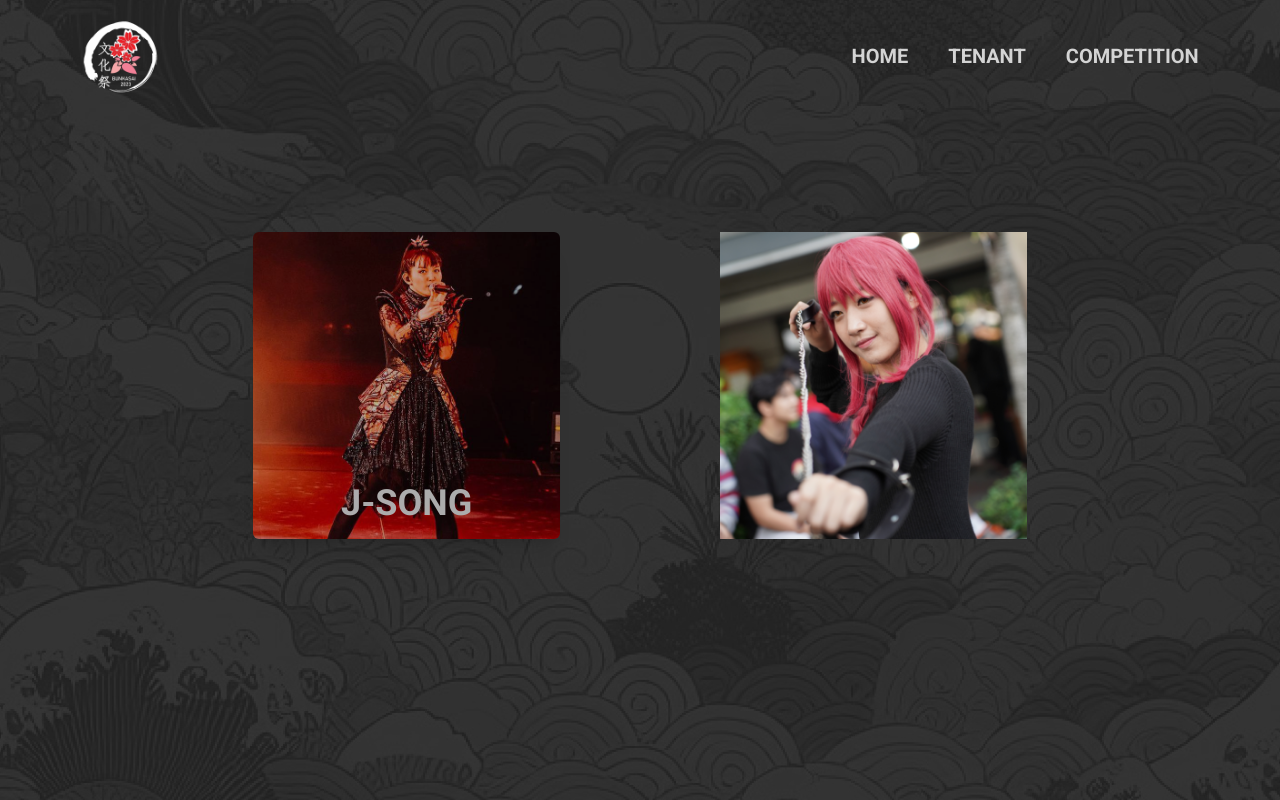
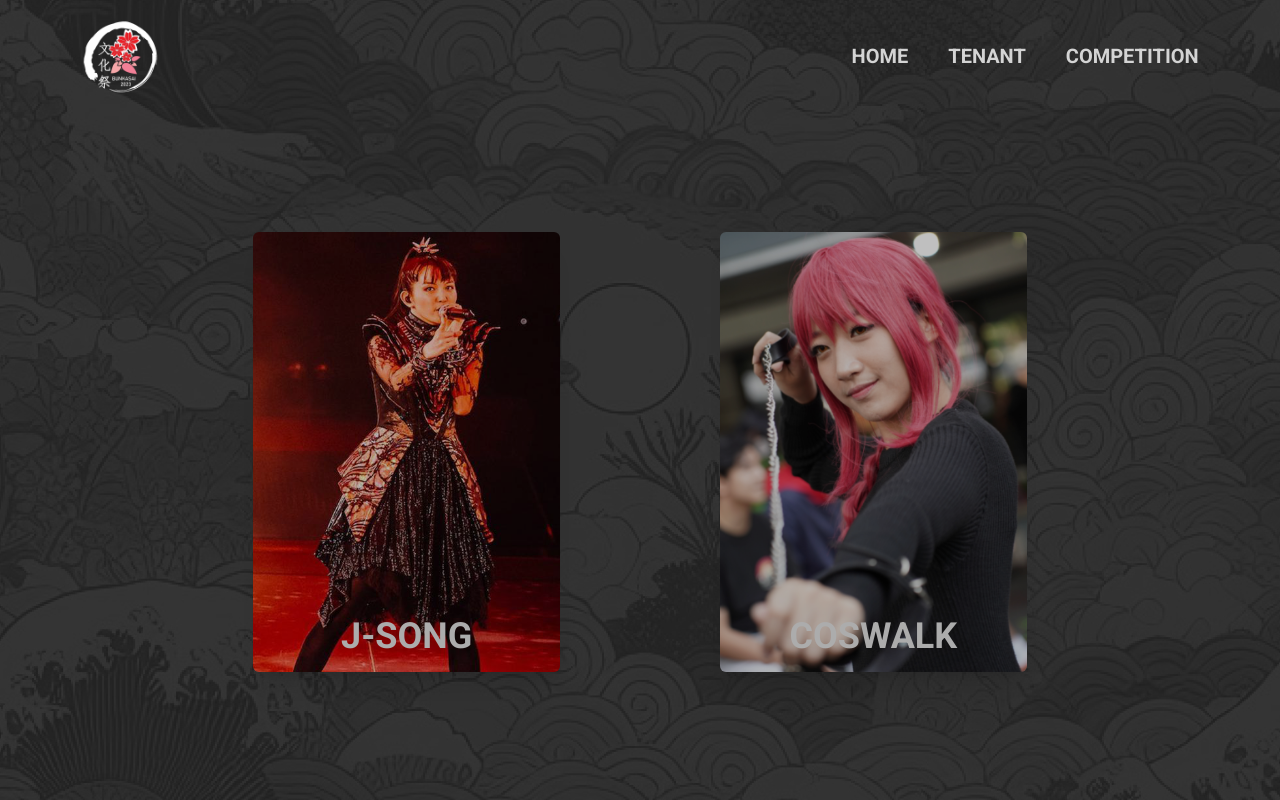
Before and after one commit to timothyjohan/bunkasai-istts-frontend, a React (Vite) app: page /competition-select in a window 1280 px wide. Shown: the top 800 px of the page. Built offline with nearby package versions, Linux system fonts and the light colour scheme.

Commit message:
Update CompSelect.jsx

```diff
--- a/src/pages/CompSelect.jsx
+++ b/src/pages/CompSelect.jsx
@@ -6,6 +6,7 @@ export default function CompSelect(){
   const [btnClick, setBtnClick] = useState(false)
   const [load, setLoad] = useState(false)
   const [jsong, setJsong] = useState(null)
+  const [coswalk, setCoswalk] = useState(null)
   const navigate = useNavigate()
 
   useEffect(()=>{
@@ -24,28 +25,37 @@ export default function CompSelect(){
     const word = "Lorem ipsum dolor sit amet consectetur, adipisicing elit. Consequuntur omnis odit ullam minima in deleniti ad, laboriosam corrupti natus molestias veritatis repellendus, odio sit harum quis praesentium fugiat saepe aut."
     setJsong(word)
   }
+  const coswalkHover = ()=>{
+    const word = "Lorem ipsum dolor sit amet consectetur, adipisicing elit. Consequuntur omnis odit ullam minima in deleniti ad, laboriosam corrupti natus molestias veritatis repellendus, odio sit harum quis praesentium fugiat saepe aut."
+    setCoswalk(word)
+  }
   const jsongHovernt = ()=>{
     setJsong(null)
+  }
+  const coswalkHovernt = ()=>{
+    setCoswalk(null)
   }
 
   return(
     <>
       <div className="pt-28 min-h-screen">
-        <div className={`${btnClick ? '-translate-x-full transition-all duration-300' : ''} ${load ? '-translate-x-0 transition-all duration-300' : 'translate-x-full'} flex items-center justify-center mt-20  w-4/6 mx-auto p-10 text-neutral-200 rounded-md grid grid-cols-2`}>
-          <div className="text-center h-full mr-20 relative">
-            <div onMouseEnter={jsongHover} onMouseLeave={jsongHovernt} className="bg-[url('/j-song.png')] z-0 bg-center bg-cover h-full flex flex-col justify-end transition-all hover:scale-110 rounded-md brightness-75 hover:brightness-50 hover:blur-sm shadow-xl relative">
+        <div className={`${load ? '-translate-x-0 transition-all duration-300' : 'translate-x-full'} flex items-center justify-center mt-20  w-4/6 mx-auto p-10 text-neutral-200 rounded-md grid grid-cols-2`}>
+          <div className="text-center h-full mr-20 relative ">
+            <div style={{height: "55vh"}} onMouseEnter={jsongHover} onMouseLeave={jsongHovernt} className="bg-[url('/j-song.png')] z-0 bg-center bg-cover flex flex-col justify-end transition-all hover:scale-110 rounded-md brightness-75 hover:brightness-50 hover:blur-sm shadow-xl relative">
               <p className="text-4xl mb-4 font-semibold blur-none ">J-SONG</p>
             </div>
-            {
-              jsong ? <p className="mx-5 -mt-80 z-10 relative text-left">{jsong}</p> : null
-            }
+            <p className={`mx-5 -mt-80 z-10 relative text-left transition duration-500 ${jsong ? 'opacity-100 scale-100' : 'opacity-0 scale-90' }`}>{jsong}</p>
 
           </div>
 
           <div className="text-center h-full ml-20">
-            <img src="/coswalk.png" alt="" className="h-6/6"/>
+            <div style={{height: "55vh"}} onMouseEnter={coswalkHover} onMouseLeave={coswalkHovernt} className="bg-[url('/coswalk.png')] z-0 bg-center bg-cover flex flex-col justify-end transition-all hover:scale-110 rounded-md brightness-75 hover:brightness-50 hover:blur-sm shadow-xl relative">
+                <p className="text-4xl mb-4 font-semibold blur-none">COSWALK</p>
+            </div>
+            <p className={`mx-5 -mt-80 z-10 relative text-left transition duration-500 ${coswalk ? 'opacity-100 scale-100' : 'opacity-0 scale-90' }`}>{coswalk}</p>
 
           </div>
+
         </div>
       </div>
     </>
```
